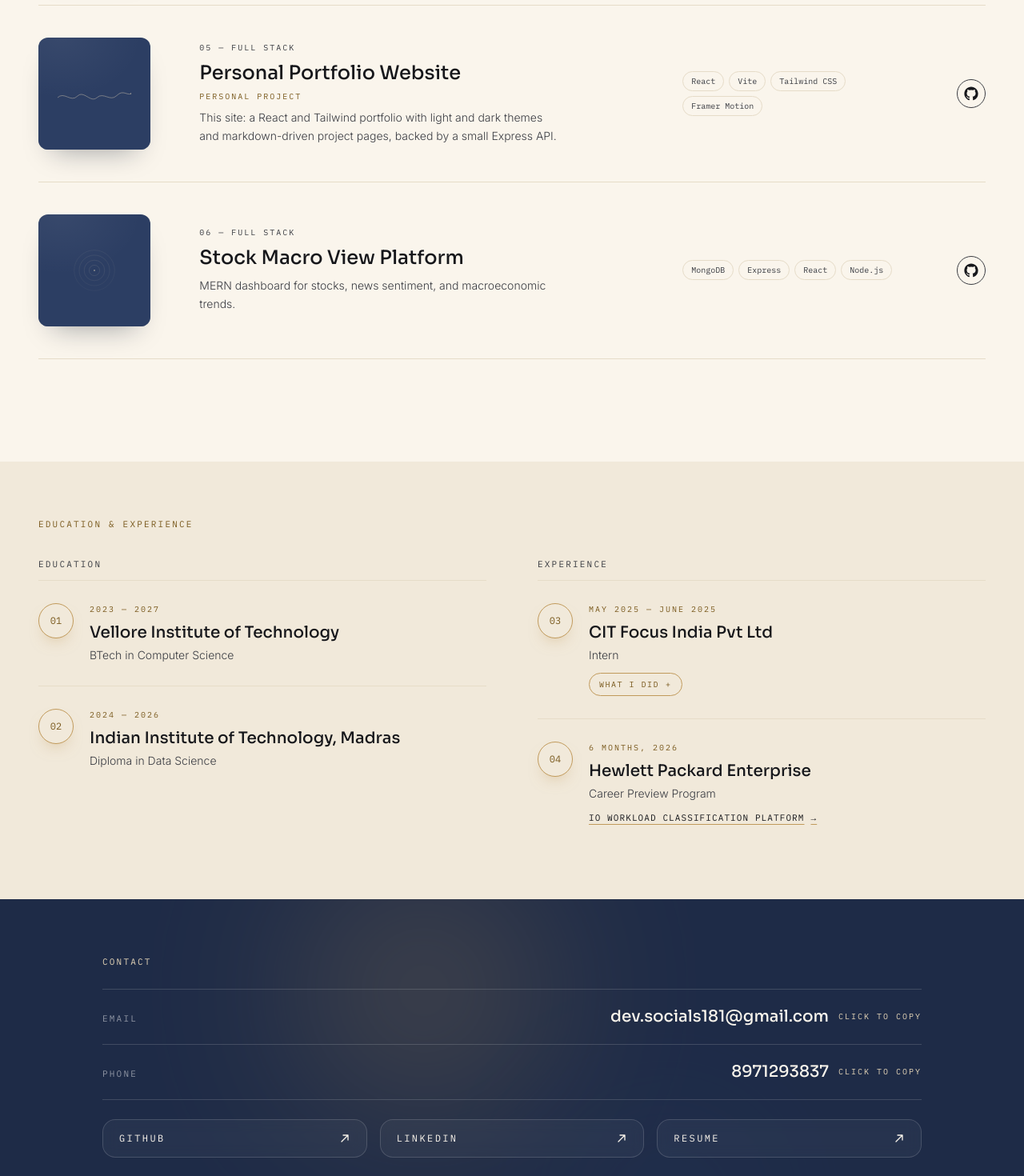
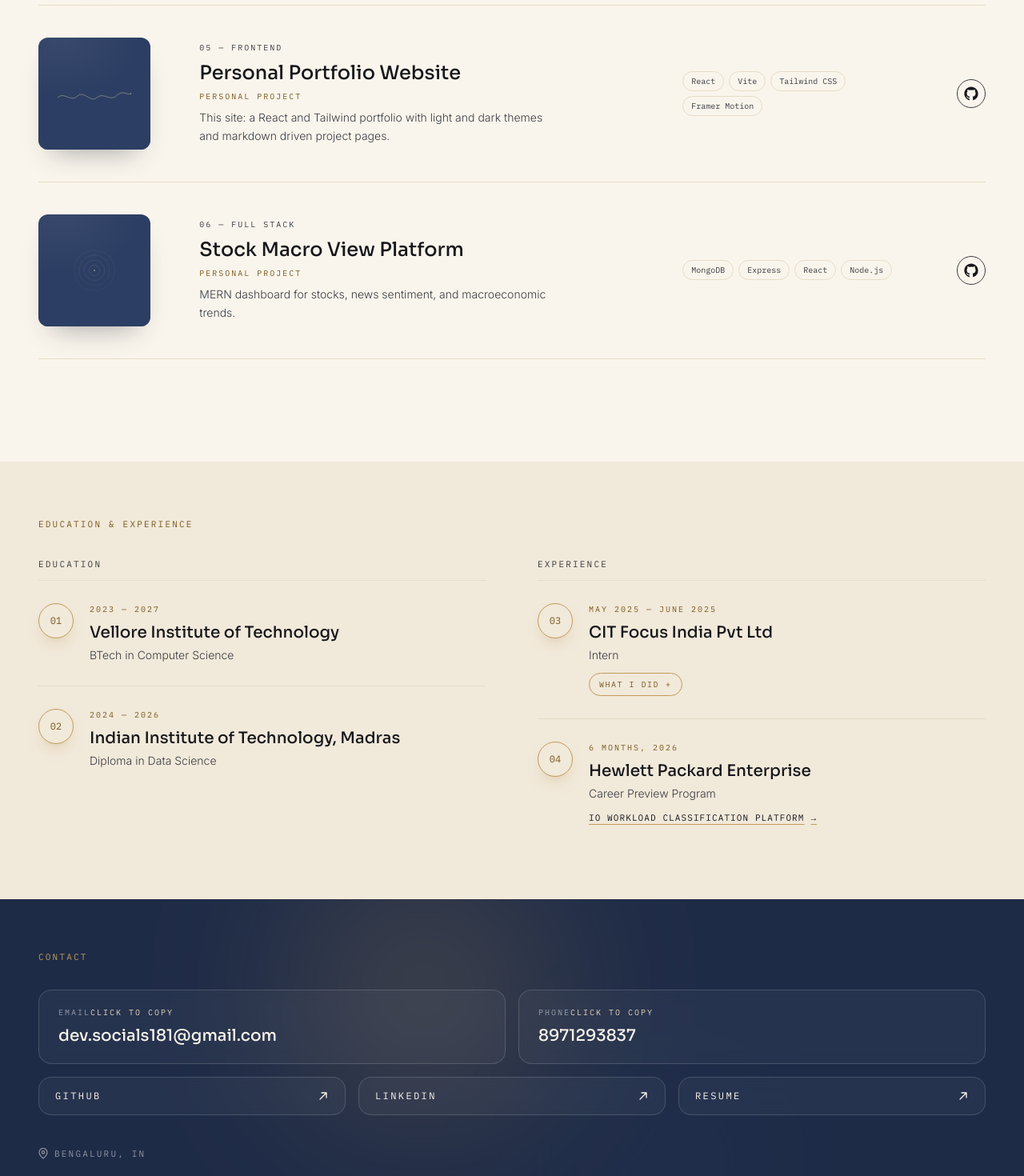
Before and after one commit to Devvv118/my-portfolio, a React (Vite) app in the folder frontend/: page / in a window 1280 px wide. Shown: the part 2440-3910 px from the top of the page at 80% size. Built offline with nearby package versions, Linux system fonts and the light colour scheme.

Commit message:
final-v1

```diff
--- a/frontend/src/data/projects.js
+++ b/frontend/src/data/projects.js
@@ -53,6 +53,7 @@ export const projects = [
     title: "Vehicle Rental System",
     short: "Vehicle Rental",
     category: "Full Stack",
+    kind: "Personal Project",
     description:
       "Full-stack car rental manager handling reservations, returns, fees, payments, and maintenance.",
     stack: ["FastAPI", "React", "TypeScript", "MySQL", "SQLAlchemy"],
@@ -67,13 +68,15 @@ export const projects = [
     slug: "my-portfolio",
     title: "Personal Portfolio Website",
     short: "Portfolio",
-    category: "Full Stack",
+    category: "Frontend",
     kind: "Personal Project",
     description:
-      "This site: a React and Tailwind portfolio with light and dark themes and markdown-driven project pages, backed by a small Express API.",
+      "This site: a React and Tailwind portfolio with light and dark themes and markdown driven project pages.",
     stack: ["React", "Vite", "Tailwind CSS", "Framer Motion", "Express", "TypeScript"],
     github: "https://github.com/Devvv118/my-portfolio",
-    live: "https://my-portfolio-omega-livid-98.vercel.app/", // deployment URL (leave empty until it exists)
+    live: "", // none: this site is the live demo
+    liveReload: true, // LIVE DEMO button reloads the current page instead of opening a link
+    hideDemo: true, // no demo video section
     demo: "", // demo video: YouTube/Vimeo link or .mp4 path (empty = "coming soon")
     variant: "wave",
     warmAccent: "ink",
@@ -84,6 +87,7 @@ export const projects = [
     title: "Stock Macro View Platform",
     short: "Stock Macro View",
     category: "Full Stack",
+    kind: "Personal Project",
     description: "MERN dashboard for stocks, news sentiment, and macroeconomic trends.",
     stack: ["MongoDB", "Express", "React", "Node.js", "AWS"],
     github: "https://github.com/Devvv118/quick_stock_market",
--- a/frontend/src/data/writeups.js
+++ b/frontend/src/data/writeups.js
@@ -1,7 +1,8 @@
 // Your hand-written project content, keyed by project slug. Each field is markdown
 // (paragraphs, **bold**, lists, links). Anything you leave out shows the placeholder below.
 //
-// Fields: about (Overview), responsibilities (Responsibilities), learnings (learnings)
+// Fields: about (Overview), responsibilities (Responsibilities), learning (Learning)
+// Set responsibilities or learning to null to hide that section on the project page.
 // Slugs: io-workload-classifier, virtual-teaching-assistant, stock-macro-view,
 //        data-analyst-agent, vehicle-rental-system, my-portfolio
 const placeholder = {
@@ -10,8 +11,8 @@ const placeholder = {
 A short overview of what this project is, who it was for, and the problem it solves will appear here.`,
   responsibilities: `- Responsibility one: what I owned on this project.
 - Responsibility two: another area I was accountable for.`,
-  learnings: `- learnings one: something new this project taught me.
-- learnings two: a skill or insight I'll carry forward.`,
+  learning: `- Learning one: something new this project taught me.
+- Learning two: a skill or insight I'll carry forward.`,
 };
 
 export const writeups = {
@@ -23,7 +24,7 @@ Building a system that reduces p95/p99 latency spikes, has zero SLO breaches dur
     responsibilities: `- Architecture: Designing the flow of data through the system, from ingestion to classification to rebalancing.
 - Decision Engine: Designing the decision making component for rebalancing of nodes.
 - Integration: Integrating all the ML models, into the pipeline.`,
-    learnings: `- Designing a complex pipeline.
+    learning: `- Designing a complex pipeline.
 - Isolating failures and ensuring other components of the system continue working.`,
   },
 
@@ -35,7 +36,7 @@ An LLM that answers student questions from course material`,
     responsibilities: `- Building the retrieval pipeline over course content.
 - Embedding the content and storing embeddings in a database.
 - Comparing embeddings with queries to get relevant results.`,
-    learnings: `- Building a RAG pipeline.
+    learning: `- Building a RAG pipeline.
 - Optimizing the RAG pipeline for speed and accuracy.
 - Building dual pipelines with respect to 2 different databases.`,
   },
@@ -45,11 +46,8 @@ An LLM that answers student questions from course material`,
   **Solo Project**
 
 A dashboard that places stock performance alongside macroeconomic indicators so trends can be read in context.`,
-    responsibilities: `- Sample: Sourcing and cleaning market and macro data.
-- Building the charts and the interface.
-- Sample: Deploying and maintaining the app.`,
-    learnings: `- Sample: Aligning data series that update at different frequencies.
-- Sample: Presenting dense financial data clearly.`,
+    responsibilities: null,
+    learning: null,
   },
 
   "data-analyst-agent": {
@@ -60,7 +58,7 @@ An AI agent that takes a plain language question, along with any kind of files (
     responsibilities: `- Designing the agent loop.
 - Sandboxing code execution safely.
 - Chaining simple tasks optimally to achieve the desired outcome.`,
-    learnings: `- Designing the agentic architecture without using existing frameworks (like LangChain).
+    learning: `- Designing the agentic architecture without using existing frameworks (like LangChain).
 - Handling errors, retries, hallucinations, missing data and other edge cases.`,
   },
 
@@ -70,7 +68,7 @@ An AI agent that takes a plain language question, along with any kind of files (
 A database-backed system for listing vehicles, handling bookings, and tracking rentals and returns.`,
     responsibilities: `- Designing a complex database schema (15+ tables).
 - Implementing CRUD logic for various components.`,
-    learnings: `- Modelling real-world constraints such as overlapping bookings.
+    learning: `- Modelling real-world constraints such as overlapping bookings.
 - Keeping data consistent across related tables.`,
   },
 
@@ -79,13 +77,8 @@ A database-backed system for listing vehicles, handling bookings, and tracking r
   **Solo Project**
 
 The portfolio you are on right now: a single-page site with a dedicated page for every project, light and dark themes, and project write-ups and READMEs that are plain markdown files.`,
-    responsibilities: `- Designing the visual identity: a warm cream, navy and gold palette with generative visuals instead of stock photos.
-- Building the React front end: the home page sections, the project list and the project detail pages.
-- Setting up the markdown pipeline so each project's write-up and README renders from a file.
-- Setting up a small Express and TypeScript backend and deploying the site on Vercel.`,
-    learnings: `- Designing a content-driven site where adding a project means editing data, not components.
-- Building a theme system with Tailwind that works in both light and dark modes.
-- Keeping animation smooth and tasteful with Framer Motion, including respecting reduced-motion preferences.`,
+    responsibilities: null,
+    learning: null,
   },
 };
 
--- a/frontend/src/pages/project-detail/parts.jsx
+++ b/frontend/src/pages/project-detail/parts.jsx
@@ -11,14 +11,17 @@ export function GithubIcon({ size = 14 }) {
 }
 
 // Link pill. Hover only changes colour — nothing moves. No href = greyed-out "UNAVAILABLE" state.
-export function LinkButton({ href, icon, primary = false, children }) {
+export function LinkButton({ href, onClick, icon, primary = false, children }) {
   const base = "inline-flex items-center gap-2.5 rounded-full border px-5 py-2.5 font-mono text-[11px] tracking-[0.08em] transition-colors";
-  if (!href) {
+  if (!href && !onClick) {
     return <span className={`${base} cursor-not-allowed border-cream-line text-warm-ink-soft/40 dark:border-white/10 dark:text-cream/30`}>{icon}{children} · UNAVAILABLE</span>;
   }
   const tone = primary
     ? "border-navy bg-navy text-cream hover:border-navy-metal hover:bg-navy-metal dark:border-gold dark:bg-gold dark:text-warm-ink dark:hover:border-gold-soft dark:hover:bg-gold-soft"
     : "border-warm-ink-soft/40 text-warm-ink hover:border-navy hover:text-navy dark:border-white/20 dark:text-cream/80 dark:hover:border-gold dark:hover:text-gold";
+  if (onClick) {
+    return <button type="button" onClick={onClick} className={`${base} ${tone}`}>{icon}{children}</button>;
+  }
   return (
     <a href={href} target="_blank" rel="noopener noreferrer" className={`${base} ${tone}`}>
       {icon}{children}
--- a/frontend/src/sections/Contact.jsx
+++ b/frontend/src/sections/Contact.jsx
@@ -56,31 +56,31 @@ export default function Contact() {
     <section id="contact" className="relative overflow-hidden bg-navy px-6 py-14 md:px-12 md:py-16">
       <AmbientGlow variant="footer" />
 
-      <div className="relative z-10 mx-auto max-w-5xl">
-        <motion.span {...rise(0)} className="font-mono text-[11px] tracking-[0.2em] text-gold-soft">CONTACT</motion.span>
+      <div className="relative z-10">
+        <span className="mb-8 block font-mono text-[11px] tracking-[0.2em] text-gold">CONTACT</span>
 
-        <div className="mt-6 border-t border-white/15">
+        <div className="grid grid-cols-1 gap-4 md:grid-cols-2">
           {direct.map((d, i) => (
             <motion.button
               key={d.label}
               type="button"
-              {...rise(i + 1)}
+              {...rise(i)}
               onClick={() => onCopy(d)}
               aria-label={`Copy ${d.label.toLowerCase()}: ${d.value}`}
-              className="group flex w-full cursor-pointer flex-col text-left gap-2 border-b border-white/15 py-4 transition-colors md:flex-row md:items-baseline md:justify-between md:gap-8 md:py-5"
+              className="group flex w-full cursor-pointer flex-col gap-2 rounded-2xl border border-white/15 bg-white/[0.04] px-6 py-5 text-left backdrop-blur-sm transition-colors hover:border-gold"
             >
-              <span className="font-mono text-[11px] tracking-[0.2em] text-white/50">{d.label}</span>
-              <span className="flex items-center gap-3 break-all font-warm-display text-lg font-medium text-cream transition-colors group-hover:text-gold md:text-xl">
+              <span className="flex items-center justify-between font-mono text-[10px] tracking-[0.2em] text-white/50">
+                {d.label}
+                <span className="text-gold-soft" aria-live="polite">{copied === d.label ? "COPIED ✓" : "CLICK TO COPY"}</span>
+              </span>
+              <span className="break-all font-warm-display text-lg font-medium text-cream transition-colors group-hover:text-gold md:text-xl">
                 {d.value}
-                <span className="font-mono text-[10px] font-normal tracking-[0.2em] text-gold-soft" aria-live="polite">
-                  {copied === d.label ? "COPIED ✓" : "CLICK TO COPY"}
-                </span>
               </span>
             </motion.button>
           ))}
         </div>
 
-        <div className="mt-6 grid grid-cols-1 gap-4 sm:grid-cols-3">
+        <div className="mt-4 grid grid-cols-1 gap-4 sm:grid-cols-3">
           {profile.socials.map((s, i) => (
             <motion.a
               key={s.label}
```
Also changed, not shown: frontend/src/data/readmes/my-portfolio.md (+3 -3 lines), frontend/src/pages/ProjectDetail.jsx (+42 -24 lines).
